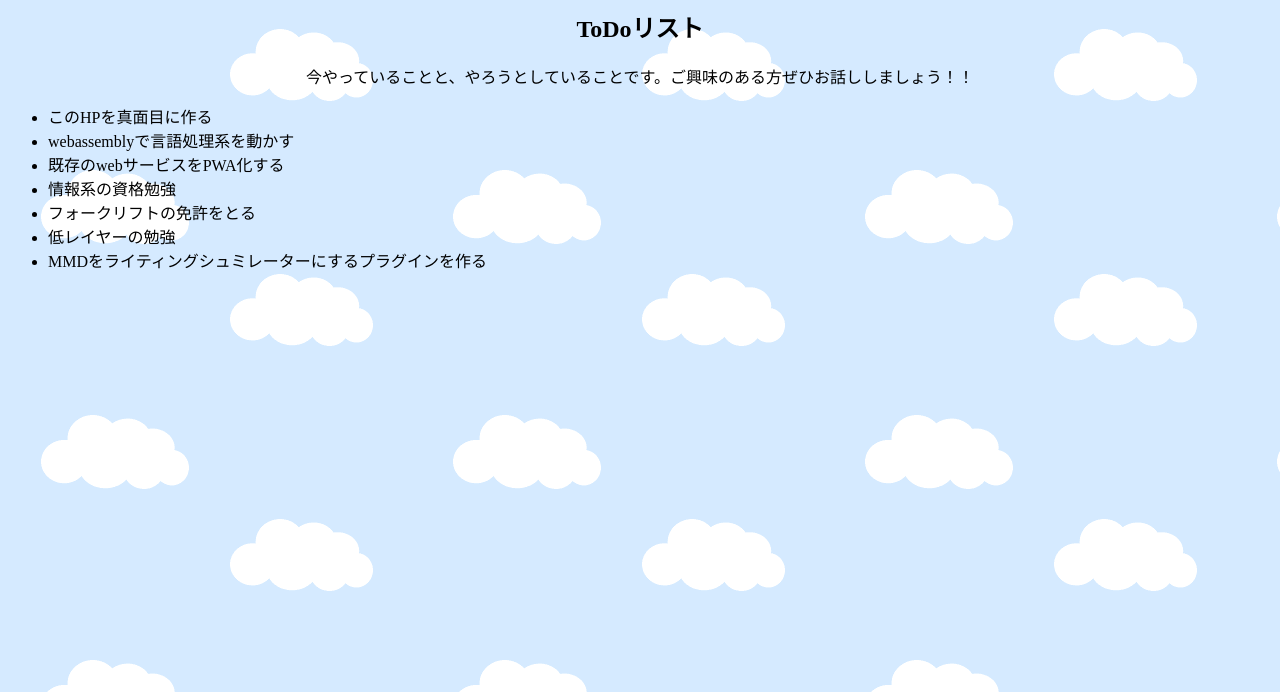
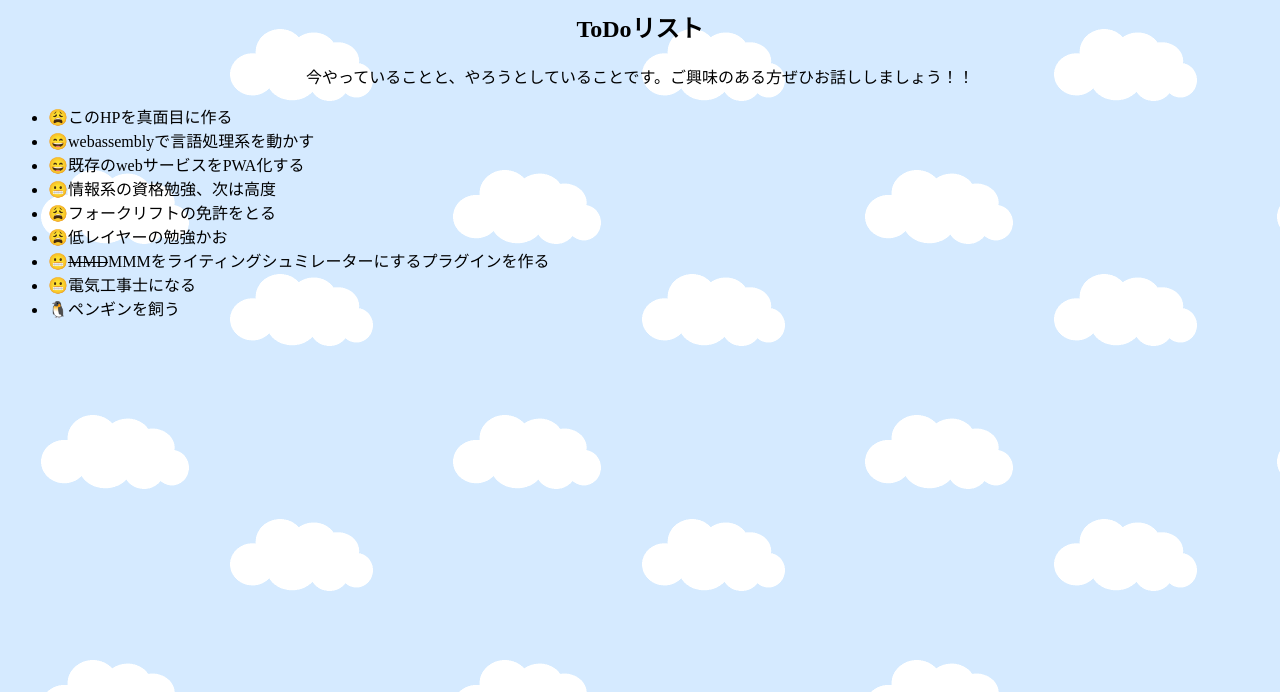
Before and after one commit to magcho/magcho.github.io, a plain HTML site: page TODO.HTML in a window 1280 px wide. Shown: the part 108-800 px from the top of the page. Drawn offline with Linux system fonts and the light colour scheme.

Commit message:
update todo

```diff
--- a/TODO.HTML
+++ b/TODO.HTML
@@ -40,13 +40,15 @@
     <P>今やっていることと、やろうとしていることです。ご興味のある方ぜひお話ししましょう！！</P>
   </CENTER>
   <UL>
-    <LI>このHPを真面目に作る</LI>
-    <LI>webassemblyで言語処理系を動かす</LI>
-    <LI>既存のwebサービスをPWA化する</LI>
-    <LI>情報系の資格勉強</LI>
-    <LI>フォークリフトの免許をとる</LI>
-    <LI>低レイヤーの勉強</LI>
-    <LI>MMDをライティングシュミレーターにするプラグインを作る</LI>
+    <LI>😩このHPを真面目に作る</LI>
+    <LI>😄webassemblyで言語処理系を動かす</LI>
+    <LI>😄既存のwebサービスをPWA化する</LI>
+    <LI>😬情報系の資格勉強、次は高度</LI>
+    <LI>😩フォークリフトの免許をとる</LI>
+    <LI>😩低レイヤーの勉強かお</LI>
+    <LI>😬<STRIKE>MMD</STRIKE>MMMをライティングシュミレーターにするプラグインを作る</LI>
+    <LI>😬電気工事士になる</LI>
+    <LI>🐧ペンギンを飼う</LI>
   </UL>
 </BODY>
 
```
